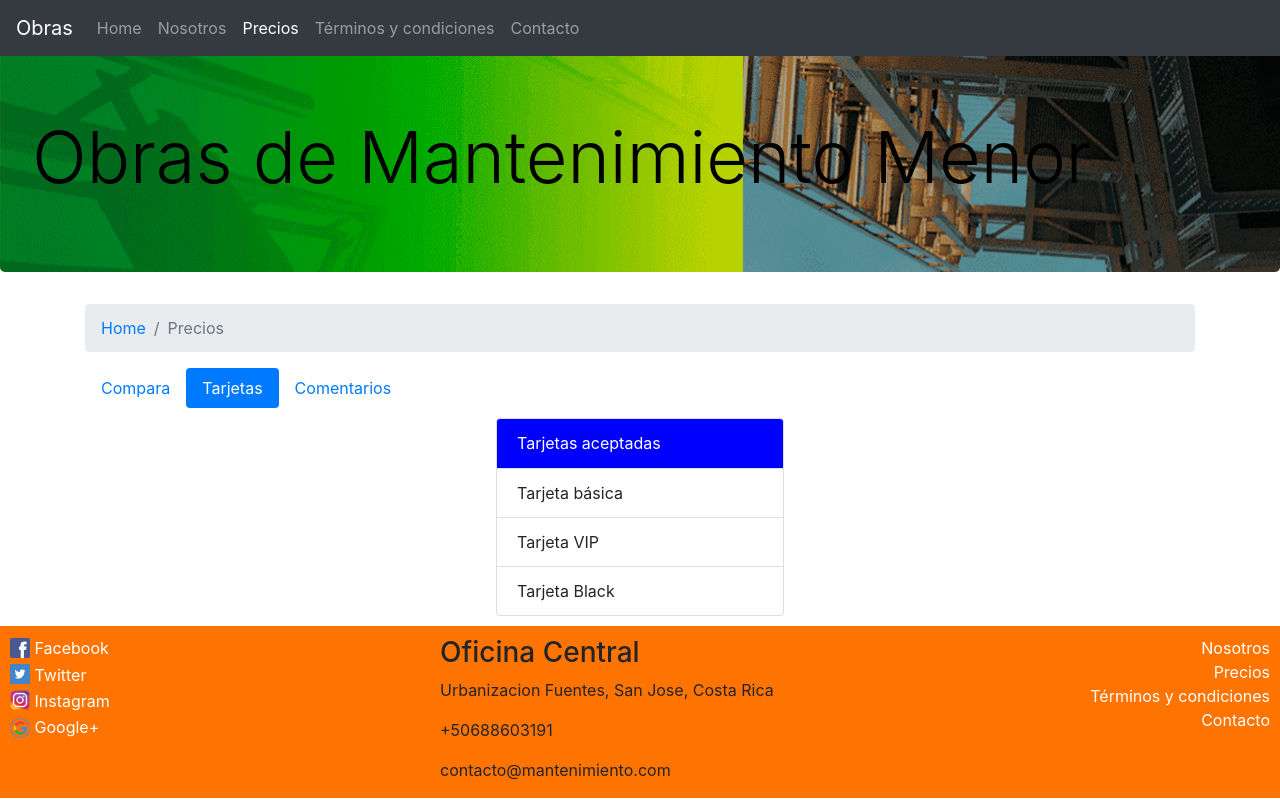
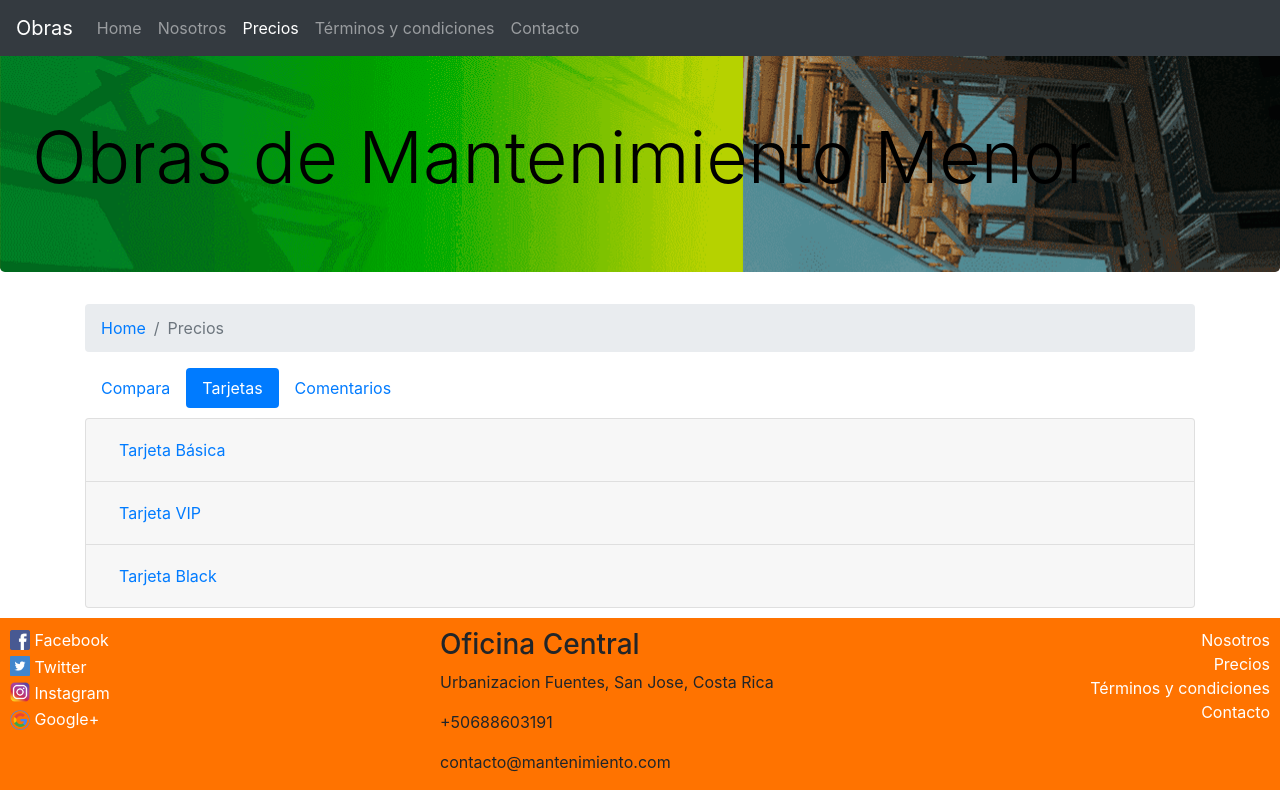
Before and after one commit to fpineda-dev/CapacitacionFran, a website: page precios.html in a window 1280 px wide. Both pictures are taken after a click on the tab "Tarjetas". Drawn offline with nearby package versions, Linux system fonts and the light colour scheme; a web font is replaced by a local one.

Commit message:
accordion sobre tarjetas

```diff
--- a/precios.html
+++ b/precios.html
@@ -42,16 +42,16 @@
     </nav>
     <ul class="nav nav-pills" id="myTab" role="tablist">
       <li class="nav-item">
-        <a href="#compara" class="nav-link active" id="compara-tab" data-toggle="pill"
-        role="tab" aria-controls="compara" aria-selected="true">Compara</a>
+        <a href="#compara" class="nav-link active" id="compara-tab" data-toggle="pill" role="tab"
+          aria-controls="compara" aria-selected="true">Compara</a>
       </li>
       <li class="nav-item">
-        <a href="#tarjetas" class="nav-link" id="tarjetas-tab" data-toggle="pill"
-        role="tab" aria-controls="tarjetas" aria-selected="false">Tarjetas</a>
+        <a href="#tarjetas" class="nav-link" id="tarjetas-tab" data-toggle="pill" role="tab" aria-controls="tarjetas"
+          aria-selected="false">Tarjetas</a>
       </li>
       <li class="nav-item">
-        <a href="#comentarios" class="nav-link" id="comentarios-tab" data-toggle="pill"
-        role="tab" aria-controls="comentarios" aria-selected="false">Comentarios</a>
+        <a href="#comentarios" class="nav-link" id="comentarios-tab" data-toggle="pill" role="tab"
+          aria-controls="comentarios" aria-selected="false">Comentarios</a>
       </li>
 
     </ul>
@@ -178,23 +178,73 @@
       </div>
 
       <div class="tab-pane fade" id="tarjetas" role="tabpanel" aria-labelledby="tarjetas-tab">
-        <div class="d-flex justify-content-center">
-          <div class="card" style="width: 18rem;">
-            <div class="card-header" style="background-color: blue; color: white;">
-              Tarjetas aceptadas
+
+        <div class="accordion" id="accordionTarjetas">
+          <div class="card">
+            <div class="card-header" id="headingOne">
+              <h5 class="mb-0">
+                <button class="btn btn-link" type="button" data-toggle="collapse" data-target="#collapseBasica"
+                  aria-expanded="true" aria-controls="collapseBasica">
+                  Tarjeta Básica
+                </button>
+              </h5>
             </div>
-            <ul class="list-group list-group-flush">
-              <li class="list-group-item">Tarjeta básica</li>
-              <li class="list-group-item">Tarjeta VIP</li>
-              <li class="list-group-item">Tarjeta Black</li>
-            </ul>
+            <div id="collapseBasica" class="collapse" aria-labelledby="headingOne" data-parent="#accordionTarjetas">
+              <div class="card-body">
+                Podes reservar en 3 cuotas sin interés.
+              </div>
+            </div>
           </div>
+
+
+
+          <div class="card">
+            <div class="card-header" id="headingTwo">
+              <h5 class="mb-0">
+                <button class="btn btn-link collapsed" type="button" data-toggle="collapse" data-target="#collapseVIP"
+                  aria-expanded="false" aria-controls="collapseVIP">
+                  Tarjeta VIP
+                </button>
+              </h5>
+            </div>
+            <div id="collapseVIP" class="collapse" aria-labelledby="headingTwo" data-parent="#accordionTarjetas">
+              <div class="card-body">
+                Podes reservar en 6 cuotas sin interés.
+                Al llegar, recibirás una canasta de obsequios para disfrutar con
+                tu familia.
+              </div>
+            </div>
+          </div>
+
+
+          <div class="card">
+            <div class="card-header" id="headingThree">
+              <h5 class="mb-0">
+                <button class="btn btn-link collapsed" type="button" data-toggle="collapse" data-target="#collapseBlack"
+                  aria-expanded="false" aria-controls="collapseBlack">
+                  Tarjeta Black
+                </button>
+              </h5>
+            </div>
+            <div id="collapseBlack" class="collapse" aria-labelledby="headingThree" data-parent="#accordionTarjetas">
+              <div class="card-body">
+                Podes reservar en 12 cuotas sin interés.
+                Al llegar, recibirás una canasta de obsequios para disfrutar con
+                tu familia y un acceso al gimnasio y spa todos los días de tus
+                vacaciones.
+              </div>
+            </div>
+          </div>
+
+
         </div>
+
 
       </div>
       <div class="tab-pane fade" id="comentarios" role="tabpanel" aria-labelledby="comentarios-tab">Comentarios</div>
 
-    </div> <!--Fin Tab Content-->
+    </div>
+    <!--Fin Tab Content-->
 
 
 
```
Also changed, not shown: index.html (+27 -7 lines).
